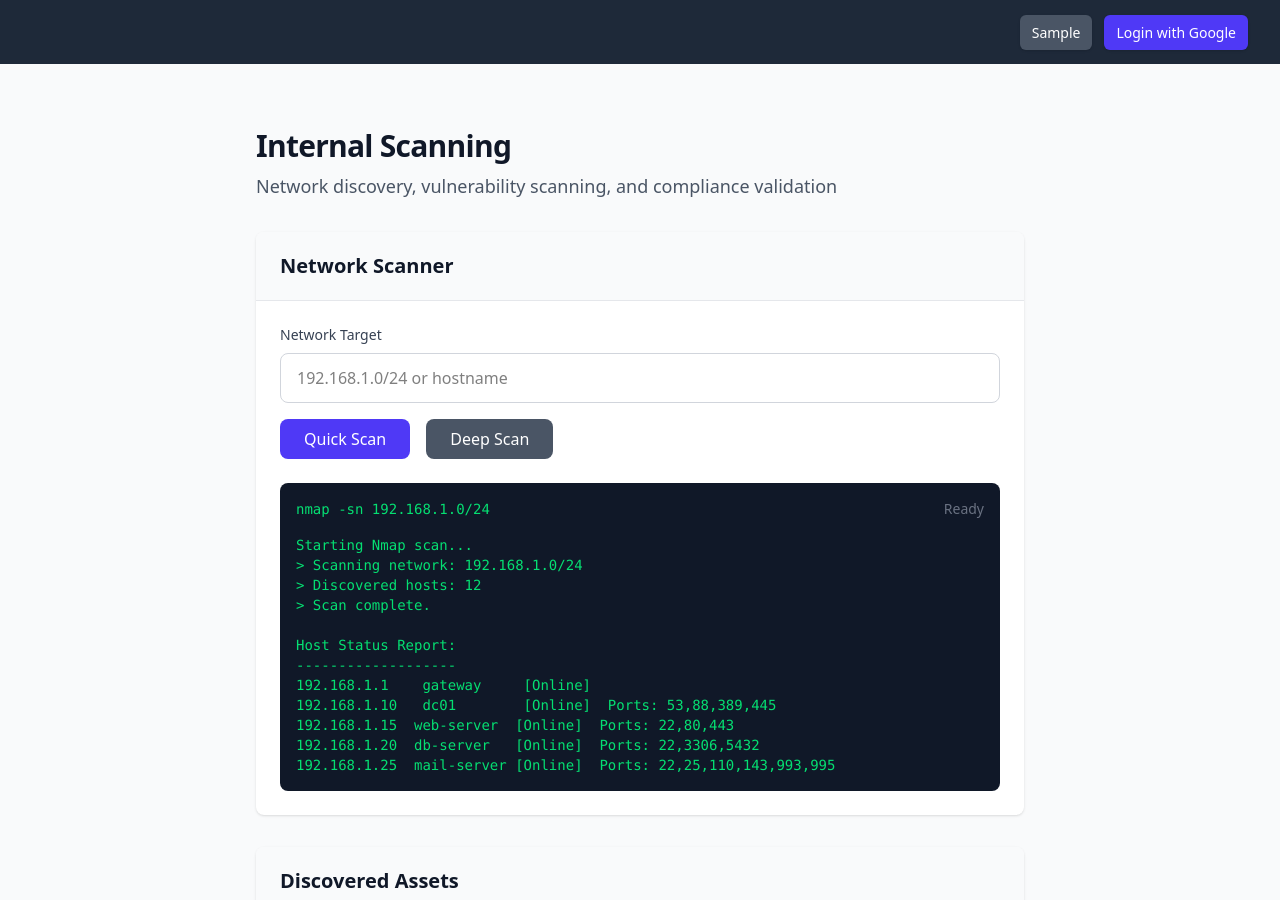
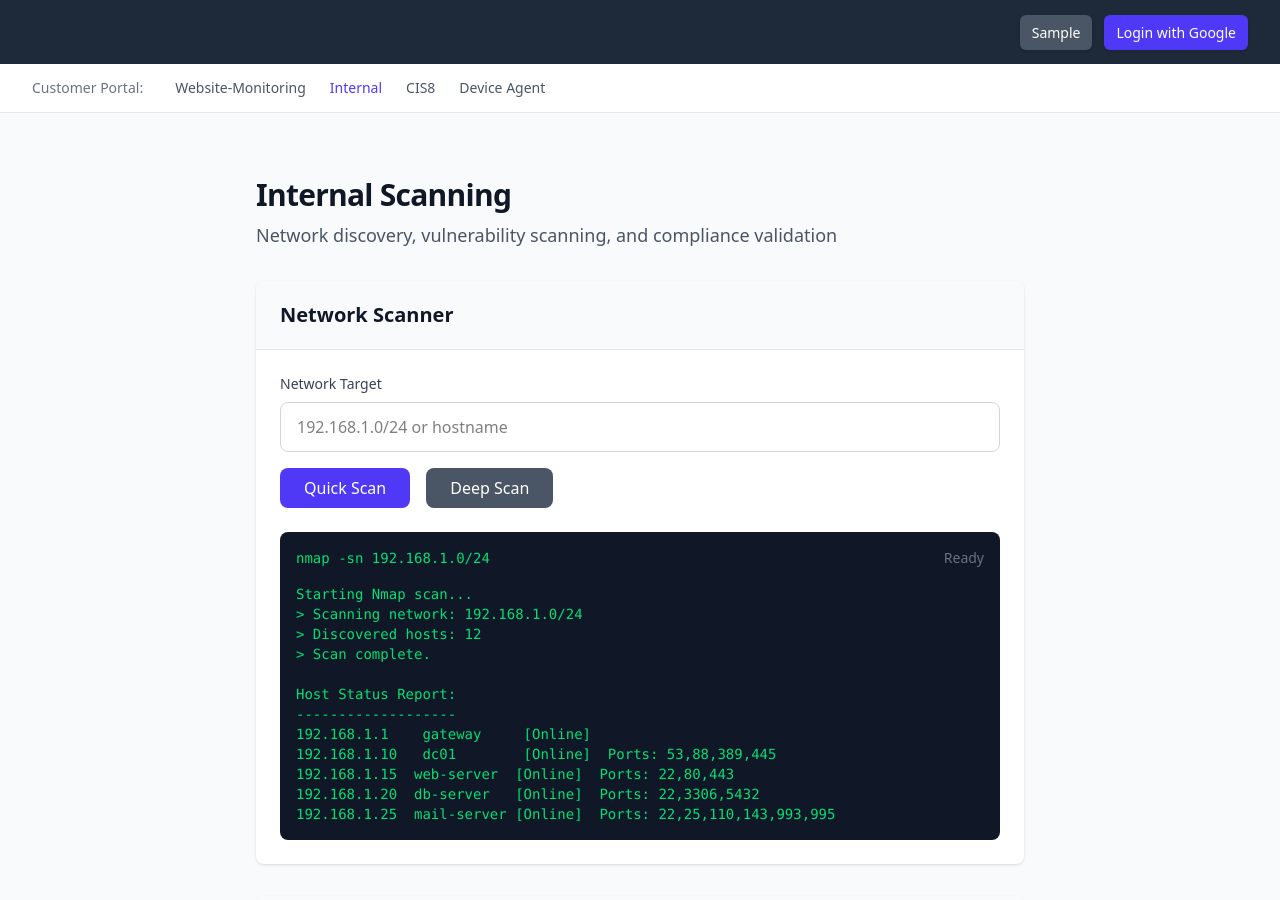
Before and after one commit to techmore/CyberSecurityPilot.github.io, a Jekyll site: the page built from sample/internal.html, in a window 1280 px wide and 900 px high. Built offline with Jekyll 4.4.1, drawn with Linux system fonts in a browser that asks for light colours.

Commit message:
Add customer header menu for sample pages

```diff
--- a/_layouts/default.html
+++ b/_layouts/default.html
@@ -49,6 +49,24 @@
     </div>
   </nav>
 
+  {% if page.layout == "default" and page.url contains "/sample/" %}
+  <div class="bg-white border-b border-gray-200">
+    <div class="mx-auto max-w-7xl px-4 sm:px-6 lg:px-8">
+      <div class="flex h-12 items-center justify-between">
+        <div class="flex items-center gap-8">
+          <span class="text-sm font-medium text-gray-500">Customer Portal:</span>
+          <div class="flex space-x-6">
+            <a href="{{ site.baseurl }}/sample/website-monitoring.html" class="{% if page.url contains 'website-monitoring' %}text-indigo-600 font-medium{% else %}text-gray-600 hover:text-gray-900{% endif %} text-sm">Website-Monitoring</a>
+            <a href="{{ site.baseurl }}/sample/internal.html" class="{% if page.url contains 'internal' %}text-indigo-600 font-medium{% else %}text-gray-600 hover:text-gray-900{% endif %} text-sm">Internal</a>
+            <a href="{{ site.baseurl }}/sample/cis8.html" class="{% if page.url contains 'cis8' %}text-indigo-600 font-medium{% else %}text-gray-600 hover:text-gray-900{% endif %} text-sm">CIS8</a>
+            <a href="{{ site.baseurl }}/sample/agent.html" class="{% if page.url contains 'agent' %}text-indigo-600 font-medium{% else %}text-gray-600 hover:text-gray-900{% endif %} text-sm">Device Agent</a>
+          </div>
+        </div>
+      </div>
+    </div>
+  </div>
+  {% endif %}
+
   {{ content }}
 
   <footer class="bg-gray-900">
```
